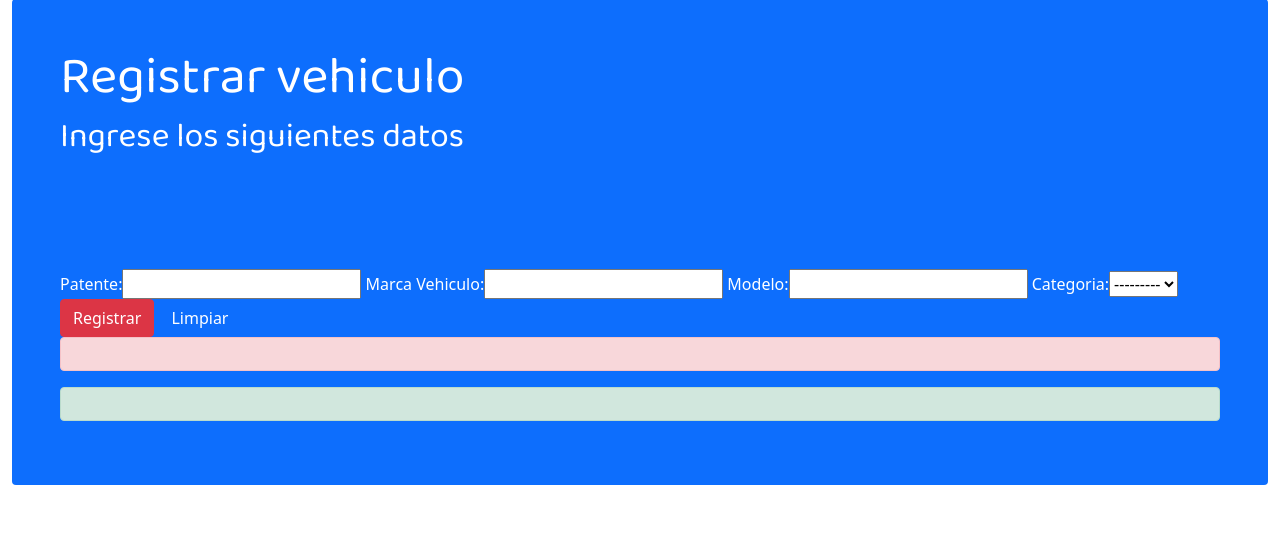
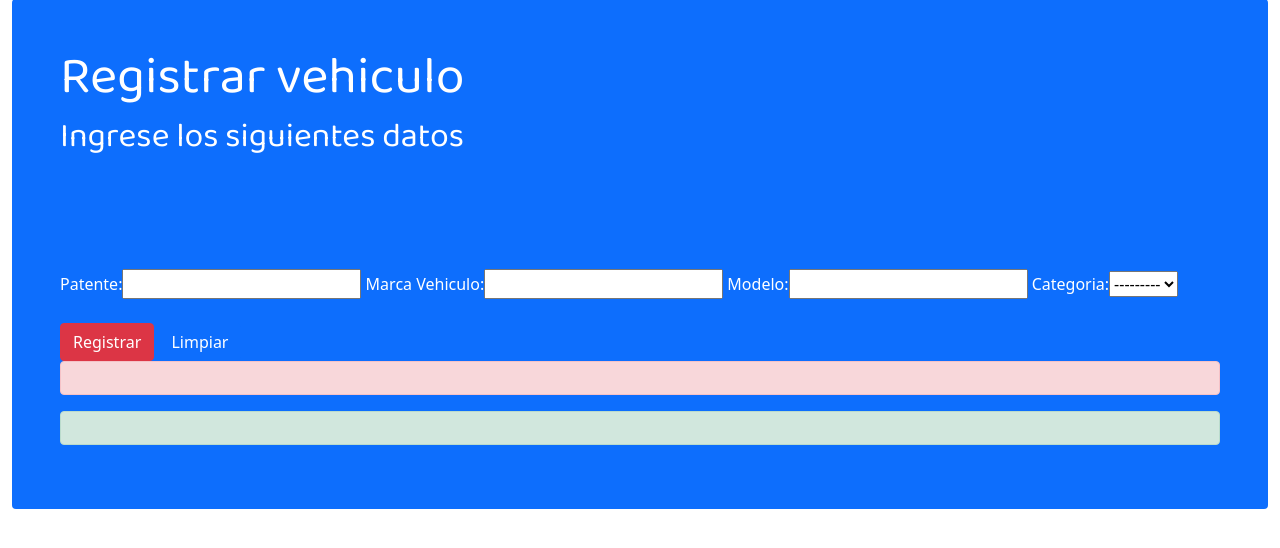
Before and after one commit to cristobal1111/TestDjango, a Django app: page /form-vehiculo in a window 1280 px wide; the page is wider, and only the part inside the window is pictured. Shown: the part 87-635 px from the top of that part. Run offline with Django 3.2, Linux system fonts and the light colour scheme; data that the repository does not hold is empty.

Commit message:
modificacion botones

```diff
--- a/core/templates/core/form_vehiculo.html
+++ b/core/templates/core/form_vehiculo.html
@@ -84,11 +84,12 @@
                     <div class="form-group">
                         {{form.as_table}}
                     </div>
-
-                    <input type="submit" class="btn btn-danger" id="enviar" value="Registrar">
-                    <input type="reset" class="btn btn-primary" id="limpiar" value="Limpiar">
-                    <div id="error" class="alert alert-danger" role="alert"></div>
-
+                    <div>
+                        <br>
+                        <input type="submit" class="btn btn-danger" id="enviar" value="Registrar">
+                        <input type="reset" class="btn btn-primary" id="limpiar" value="Limpiar">
+                        <div id="error" class="alert alert-danger" role="alert"></div>
+                    </div>
                 </form>
 
                 <div class="alert alert-success" role="alert">
```
